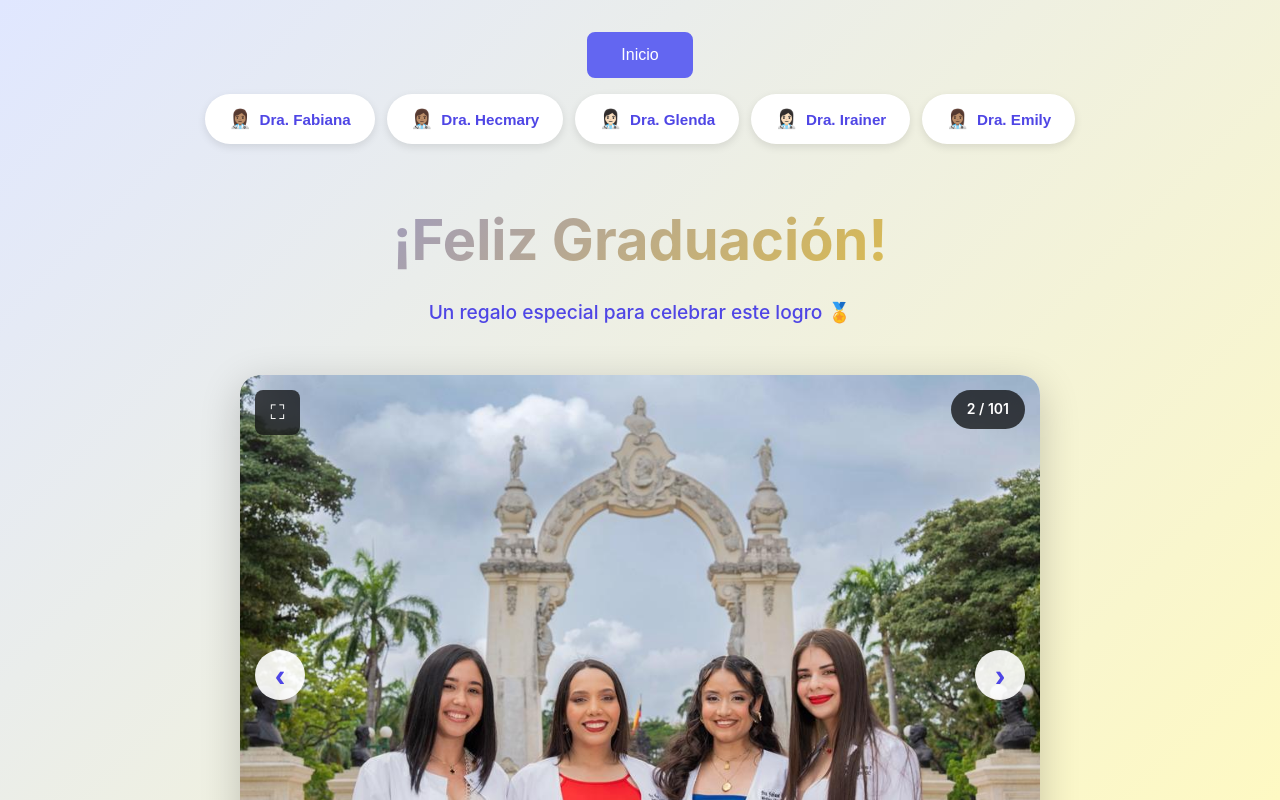
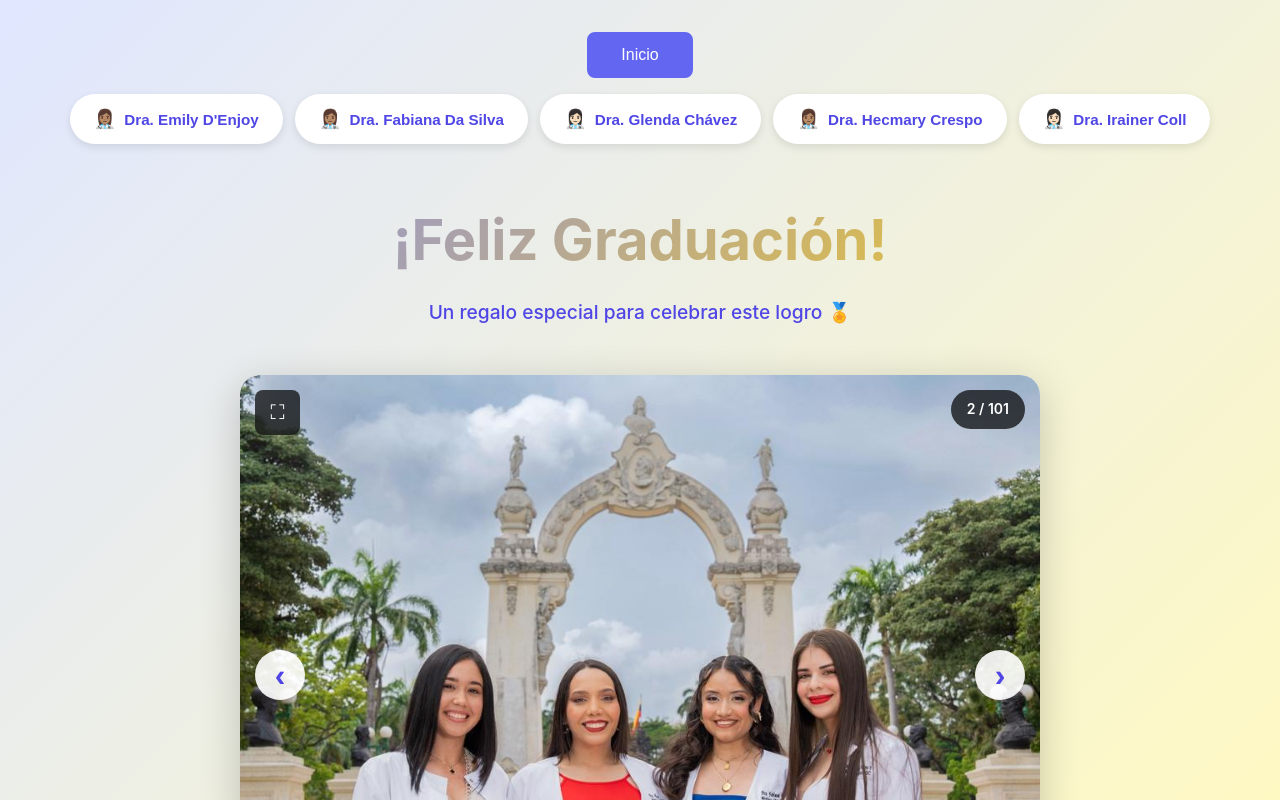
Before and after one commit to andreaintech/medical-surgeons-graduation, a React (Vite) app: page / in a window 1280 px wide. Shown: the top 800 px of the page. Built offline with nearby package versions, Linux system fonts and the light colour scheme.

Commit message:
fix: change the order

```diff
--- a/src/theme.ts
+++ b/src/theme.ts
@@ -18,8 +18,23 @@ export interface StudentTheme {
 }
 
 export const studentThemes: Record<Student, StudentTheme> = {
+    emily: {
+        name: "Dra. Emily D'Enjoy",
+        title: 'la Doctora',
+        emoji: '👩🏽‍⚕',
+        primary: '#f4b8da', // custom rose (middle)
+        primaryLight: '#fde4f2', // custom rose (lightest)
+        primaryDark: '#e68bbe', // custom rose (darkest)
+        secondary: '#eab308', // yellow-500
+        secondaryLight: '#fde047', // yellow-300
+        secondaryDark: '#ca8a04', // yellow-600
+        gradientPrimary: 'linear-gradient(135deg, #f9cee7 0%, #e68bbe 100%)',
+        gradientSecondary: 'linear-gradient(135deg, #fde047 0%, #eab308 100%)',
+        gradientMixed: 'linear-gradient(135deg, #f4b8da 0%, #facc15 100%)',
+        gradientSoft: 'linear-gradient(135deg, #fde4f2 0%, #fef9c3 100%)',
+    },
     fabiana: {
-        name: 'Dra. Fabiana',
+        name: 'Dra. Fabiana Da Silva',
         title: 'la Doctora',
         emoji: '👩🏽‍⚕',
         primary: '#9333ea', // purple-500
@@ -33,8 +48,23 @@ export const studentThemes: Record<Student, StudentTheme> = {
         gradientMixed: 'linear-gradient(135deg, #a855f7 0%, #facc15 100%)',
         gradientSoft: 'linear-gradient(135deg, #e9d5ff 0%, #fef9c3 100%)',
     },
+    glenda: {
+        name: 'Dra. Glenda Chávez',
+        title: 'la Doctora',
+        emoji: '👩🏻‍⚕',
+        primary: '#e1c4ff', // custom lavender (middle)
+        primaryLight: '#e6d7ff', // custom lavender (lightest)
+        primaryDark: '#d2afff', // custom lavender (darkest)
+        secondary: '#eab308', // yellow-500
+        secondaryLight: '#fde047', // yellow-300
+        secondaryDark: '#ca8a04', // yellow-600
+        gradientPrimary: 'linear-gradient(135deg, #e7d1ff 0%, #d2afff 100%)',
+        gradientSecondary: 'linear-gradient(135deg, #fde047 0%, #eab308 100%)',
+        gradientMixed: 'linear-gradient(135deg, #e1c4ff 0%, #facc15 100%)',
+        gradientSoft: 'linear-gradient(135deg, #e6d7ff 0%, #fef9c3 100%)',
+    },
     hecmary: {
-        name: 'Dra. Hecmary',
+        name: 'Dra. Hecmary Crespo',
         title: 'la Doctora',
         emoji: '👩🏽‍⚕',
         primary: '#9ca3af', // silver-400
@@ -48,23 +78,8 @@ export const studentThemes: Record<Student, StudentTheme> = {
         gradientMixed: 'linear-gradient(135deg, #ffffff 0%, #9ca3af 100%)',
         gradientSoft: 'linear-gradient(135deg, #ffffff 0%, #f3f4f6 100%)',
     },
-    glenda: {
-        name: 'Dra. Glenda',
-        title: 'la Doctora',
-        emoji: '👩🏻‍⚕',
-        primary: '#e1c4ff', // custom lavender (middle)
-        primaryLight: '#e6d7ff', // custom lavender (lightest)
-        primaryDark: '#d2afff', // custom lavender (darkest)
-        secondary: '#eab308', // yellow-500
-        secondaryLight: '#fde047', // yellow-300
-        secondaryDark: '#ca8a04', // yellow-600
-        gradientPrimary: 'linear-gradient(135deg, #e7d1ff 0%, #d2afff 100%)',
-        gradientSecondary: 'linear-gradient(135deg, #fde047 0%, #eab308 100%)',
-        gradientMixed: 'linear-gradient(135deg, #e1c4ff 0%, #facc15 100%)',
-        gradientSoft: 'linear-gradient(135deg, #e6d7ff 0%, #fef9c3 100%)',
-    },
     irainer: {
-        name: 'Dra. Irainer',
+        name: 'Dra. Irainer Coll',
         title: 'la Doctora',
         emoji: '👩🏻‍⚕',
         primary: '#3b82f6', // blue-500
@@ -78,34 +93,4 @@ export const studentThemes: Record<Student, StudentTheme> = {
         gradientMixed: 'linear-gradient(135deg, #60a5fa 0%, #1d4ed8 100%)',
         gradientSoft: 'linear-gradient(135deg, #dbeafe 0%, #bfdbfe 100%)',
     },
-    emily: {
-        name: 'Dra. Emily',
-        title: 'la Doctora',
-        emoji: '👩🏽‍⚕',
-        primary: '#f4b8da', // custom rose (middle)
-        primaryLight: '#fde4f2', // custom rose (lightest)
-        primaryDark: '#e68bbe', // custom rose (darkest)
-        secondary: '#eab308', // yellow-500
-        secondaryLight: '#fde047', // yellow-300
-        secondaryDark: '#ca8a04', // yellow-600
-        gradientPrimary: 'linear-gradient(135deg, #f9cee7 0%, #e68bbe 100%)',
-        gradientSecondary: 'linear-gradient(135deg, #fde047 0%, #eab308 100%)',
-        gradientMixed: 'linear-gradient(135deg, #f4b8da 0%, #facc15 100%)',
-        gradientSoft: 'linear-gradient(135deg, #fde4f2 0%, #fef9c3 100%)',
-    },
-    // josmar: {
-    //     name: 'Dr. Josmar',
-    //     title: 'el Doctor',
-    //     emoji: '👨🏻‍⚕',
-    //     primary: '#22c55e', // green-500
-    //     primaryLight: '#86efac', // green-300
-    //     primaryDark: '#16a34a', // green-600
-    //     secondary: '#eab308', // yellow-500
-    //     secondaryLight: '#fde047', // yellow-300
-    //     secondaryDark: '#ca8a04', // yellow-600
-    //     gradientPrimary: 'linear-gradient(135deg, #4ade80 0%, #16a34a 100%)',
-    //     gradientSecondary: 'linear-gradient(135deg, #fde047 0%, #eab308 100%)',
-    //     gradientMixed: 'linear-gradient(135deg, #4ade80 0%, #facc15 100%)',
-    //     gradientSoft: 'linear-gradient(135deg, #dcfce7 0%, #fef9c3 100%)',
-    // },
 };
```
